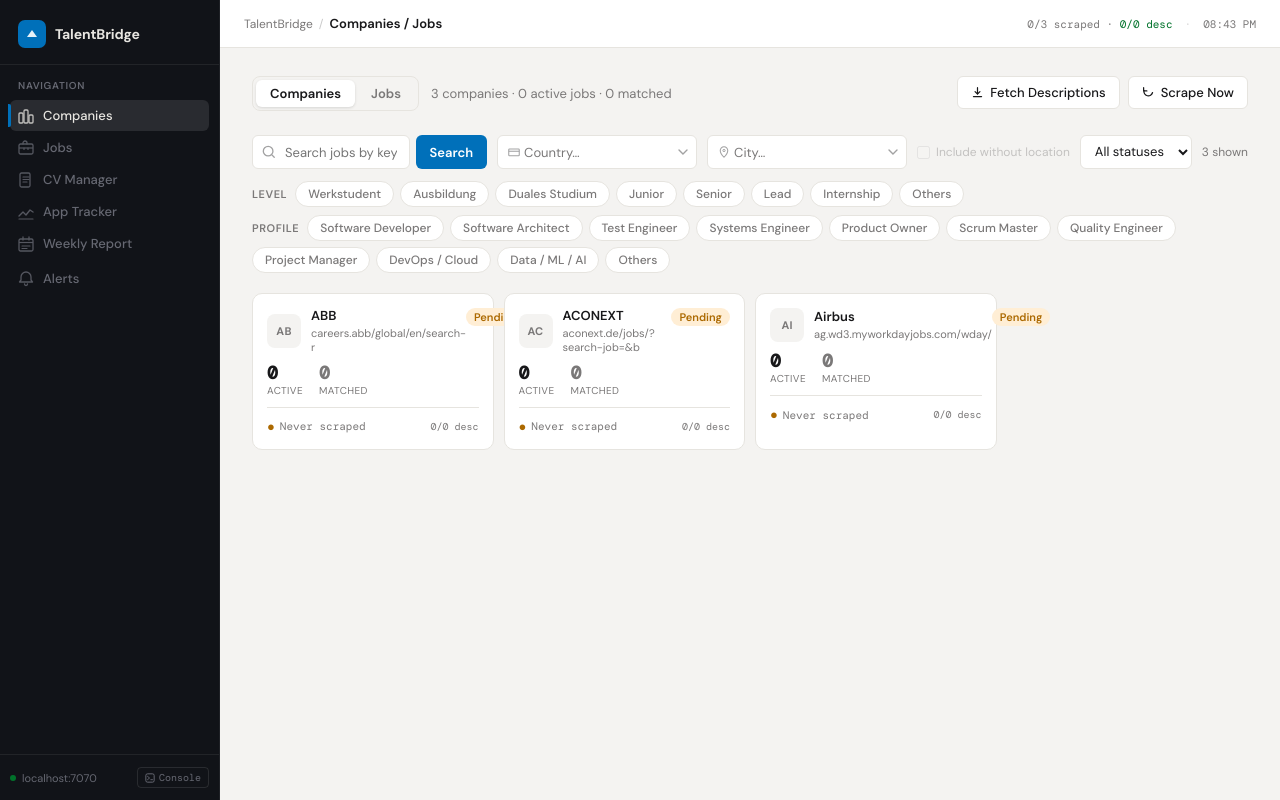
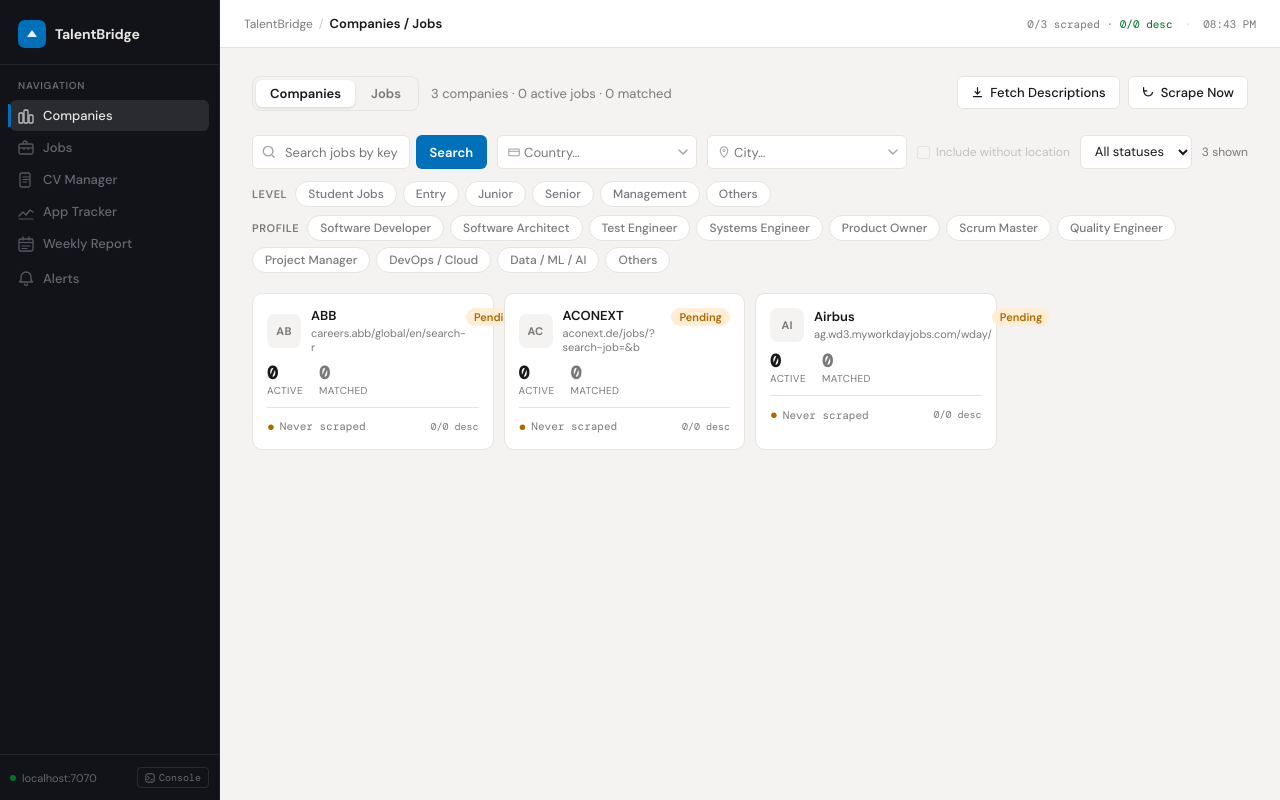
Before and after one commit to Sivaram91/TalentBridge, a FastAPI app: page /companies in a window 1280 px wide. Run offline with FastAPI, Linux system fonts and the light colour scheme; data comes from the database, SQL or seed files in the repository; data that the repository does not hold is empty.

Commit message:
Simplify level chips: Student Jobs, Entry, Junior, Senior, Management
- Merged Werkstudent, Ausbildung, Duales Studium, Internship → Student Jobs
- Separated Entry (entry-level, graduate, jr., berufseinsteiger) from Junior
- Renamed Lead → Management, added manager, director, vp, vice president

Co-Authored-By: Claude Sonnet 4.6 <noreply@anthropic.com>

```diff
--- a/frontend/templates/base.html
+++ b/frontend/templates/base.html
@@ -891,13 +891,11 @@ function titleMatchesProfile(title, profileName) {
 }
 
 const LEVEL_KEYWORDS = {
-  'Werkstudent':    ['werkstudent', 'working student'],
-  'Ausbildung':     ['ausbildung', 'azubi', 'apprentice'],
-  'Duales Studium': ['duales studium', 'dual study', 'dualer student'],
-  'Junior':         ['junior', 're:\\bjr\\.', 'entry level', 'entry-level', 'graduate'],
-  'Senior':         ['senior', 're:\\bsr\\.', 'principal', 'staff engineer'],
-  'Lead':           ['tech lead', 'team lead', 'head of', 're:^lead\\b', 're:\\blead\\s'],
-  'Internship':     ['intern', 'praktikum', 'praktikant'],
+  'Student Jobs': ['werkstudent', 'working student', 'ausbildung', 'azubi', 'apprentice', 'duales studium', 'dual study', 'dualer student', 'intern', 'praktikum', 'praktikant'],
+  'Entry':        ['entry level', 'entry-level', 'graduate', 're:\\bjr\\.', 'berufseinsteiger'],
+  'Junior':       ['junior'],
+  'Senior':       ['senior', 're:\\bsr\\.', 'principal', 'staff engineer'],
+  'Management':   ['tech lead', 'team lead', 'head of', 're:^lead\\b', 're:\\blead\\s', 'manager', 'director', 're:\\bvp\\b', 'vice president'],
 };
 
 const PROFILE_KEYWORDS = {
--- a/frontend/templates/companies.html
+++ b/frontend/templates/companies.html
@@ -160,7 +160,7 @@
   <!-- Level chips -->
   <div style="display:flex;gap:6px;margin-bottom:8px;flex-wrap:wrap;align-items:center">
     <span style="font-size:11px;color:var(--muted-fg);font-weight:600;text-transform:uppercase;letter-spacing:0.05em;margin-right:2px">Level</span>
-    {% for level in ['Werkstudent','Ausbildung','Duales Studium','Junior','Senior','Lead','Internship'] %}
+    {% for level in ['Student Jobs','Entry','Junior','Senior','Management'] %}
     <button class="chip" data-group="level" data-value="{{ level }}" onclick="toggleChip(this)">{{ level }}</button>
     {% endfor %}
     <button class="chip" data-group="level" data-value="__others__" onclick="toggleChip(this)">Others</button>
```
